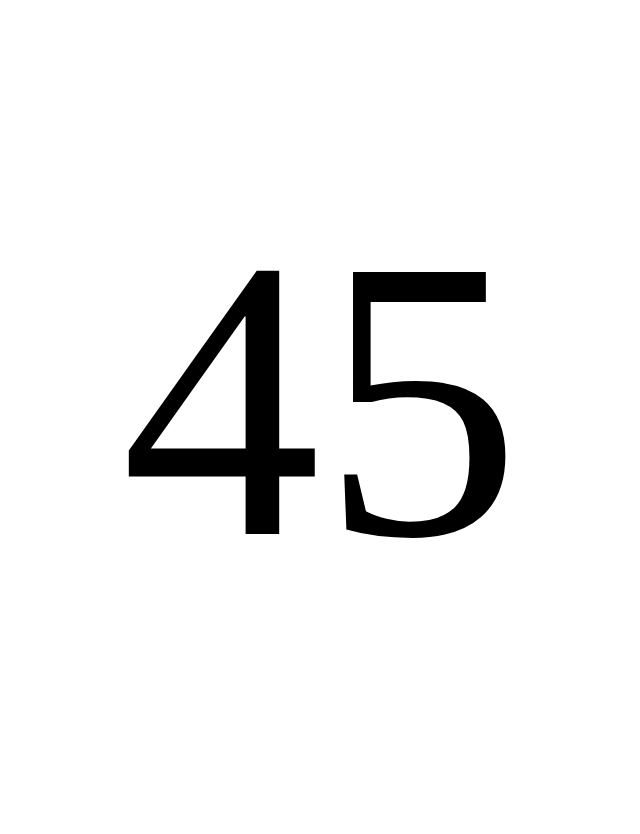
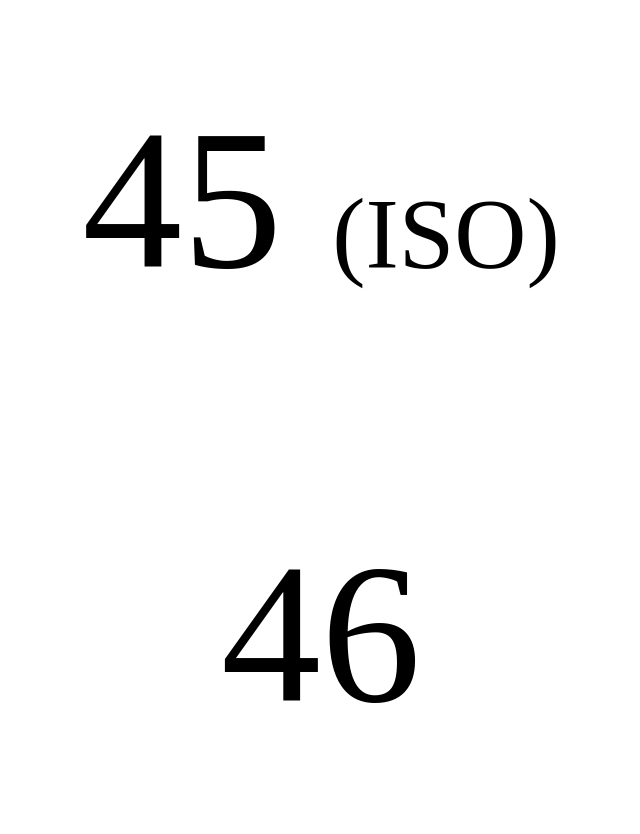
Before and after one commit to jporola/jporola.github.io, a plain HTML site: page week/index.html in a window 1280 px wide. Shown: the whole page, without its empty margins (319-959 px from the left). Before the commit the page ends 800 px from the top, so only its background shows below. Drawn offline with nearby package versions, Linux system fonts and the light colour scheme.

Commit message:
use momentjs

```diff
--- a/week/index.html
+++ b/week/index.html
@@ -1,7 +1,7 @@
 <!DOCTYPE html>
 <html>
     <head>
-        <title></title>
+        <title>week</title>
 
         <style type="text/css">
             html, body {
@@ -12,25 +12,27 @@
                 text-align: center;
             }
             div {
-                line-height: 100vh;
-                font-size: 50vmin;
+                line-height: 50vh;
+                font-size: 25vmin;
+            }
+            .desc {
+                font-size: 50%;
             }
         </style>
+
+        <script type="text/javascript" src="https://cdnjs.cloudflare.com/ajax/libs/moment.js/2.15.2/moment.min.js"></script>
     </head>
     <body>
-        <div id="week"></div>
+        <div>
+            <span id="isoweek"></span>
+            <span class="desc">(ISO)</span>
+        </div>
+        <div><span id="week"></span></div>
 
         <script type="text/javascript">
-            Date.prototype.getWeekNumber = function(){
-                var d = new Date(+this);
-                d.setHours(0,0,0);
-                d.setDate(d.getDate()+4-(d.getDay()||7));
-                return Math.ceil((((d-new Date(d.getFullYear(),0,1))/8.64e7)+1)/7);
-            };
-
-            var week = new Date().getWeekNumber();
-            document.title = week;
-            document.getElementById('week').innerHTML = week;
+            var m = moment();
+            document.getElementById('week').innerHTML = m.week();
+            document.getElementById('isoweek').innerHTML = m.isoWeek();
         </script>
     </body>
 </html>
```
